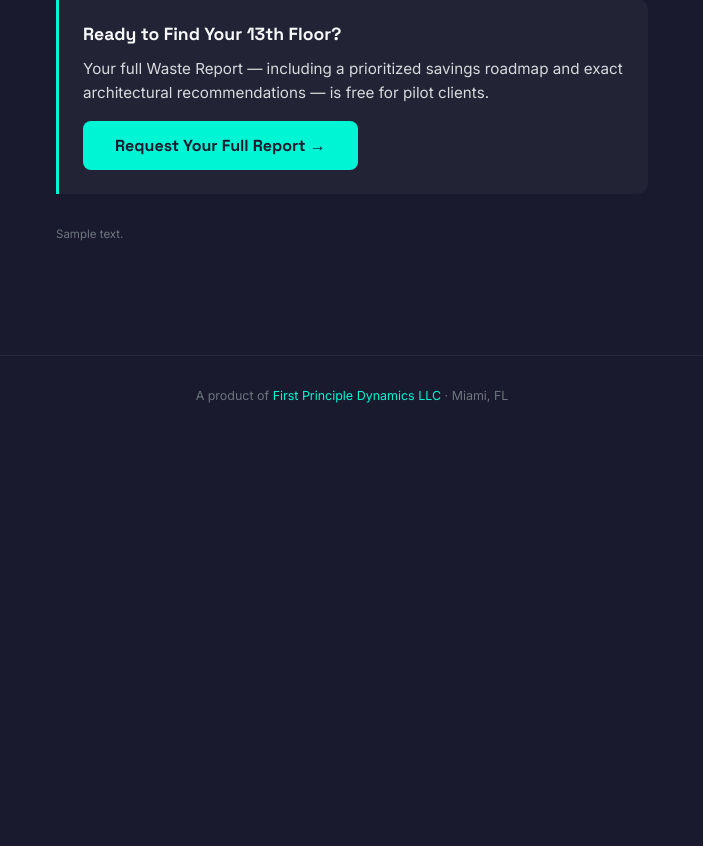
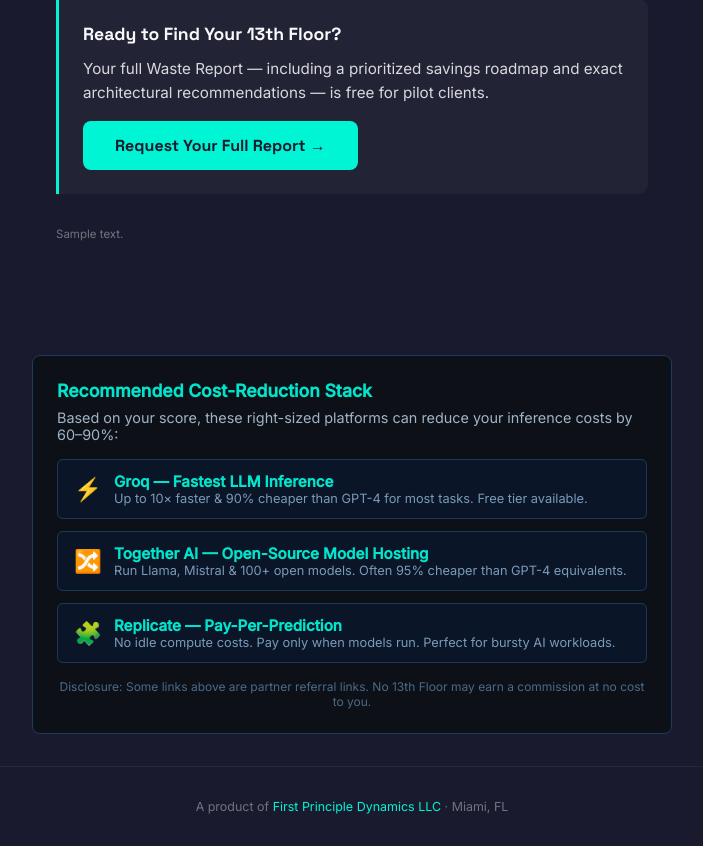
Before and after one commit to t3riah/no13thfloor, a FastAPI app: template templates/score_result.html in a window 1280 px wide. Shown: the part 962-1808 px from the top of the page, without its empty margins (288-991 px from the left). Before the commit the page ends 1365 px from the top, so only its background shows below. Run offline with FastAPI, Linux system fonts and the light colour scheme; the template is opened without the code that fills it: most values are stand-ins (such as "Sample title", 1, 10 or a date in 2020).

Commit message:
Add partner recommendation block with UTM-tracked affiliate links to results page

```diff
--- a/templates/score_result.html
+++ b/templates/score_result.html
@@ -52,6 +52,36 @@
     </div>
     <p class="methodology-note">{{ score.methodology_note }}</p>
   </div>
+
+    <!-- PARTNER RECOMMENDATIONS: Contextual affiliate section based on score -->
+    <div class="partner-block" style="max-width:640px;margin:2rem auto;padding:1.5rem;background:#0d1117;border:1px solid #1e3a5f;border-radius:8px;">
+      <h2 style="color:#00e5cc;font-size:1.1rem;margin-bottom:0.5rem;">Recommended Cost-Reduction Stack</h2>
+      <p style="color:#a0b4c8;font-size:0.9rem;margin-bottom:1rem;">Based on your score, these right-sized platforms can reduce your inference costs by 60–90%:</p>
+      <div style="display:grid;gap:0.75rem;">
+        <a href="https://groq.com/?utm_source=no13thfloor&utm_medium=results&utm_campaign=partner" target="_blank" rel="noopener" style="display:flex;align-items:center;gap:0.75rem;padding:0.75rem 1rem;background:#0a1628;border:1px solid #1a3a5c;border-radius:6px;text-decoration:none;color:inherit;">
+          <span style="font-size:1.4rem;">⚡</span>
+          <div>
+            <div style="color:#00e5cc;font-weight:600;font-size:0.95rem;">Groq — Fastest LLM Inference</div>
+            <div style="color:#7a9ab8;font-size:0.8rem;">Up to 10× faster & 90% cheaper than GPT-4 for most tasks. Free tier available.</div>
+          </div>
+        </a>
+        <a href="https://www.together.ai/?utm_source=no13thfloor&utm_medium=results&utm_campaign=partner" target="_blank" rel="noopener" style="display:flex;align-items:center;gap:0.75rem;padding:0.75rem 1rem;background:#0a1628;border:1px solid #1a3a5c;border-radius:6px;text-decoration:none;color:inherit;">
+          <span style="font-size:1.4rem;">🔀</span>
+          <div>
+            <div style="color:#00e5cc;font-weight:600;font-size:0.95rem;">Together AI — Open-Source Model Hosting</div>
+            <div style="color:#7a9ab8;font-size:0.8rem;">Run Llama, Mistral & 100+ open models. Often 95% cheaper than GPT-4 equivalents.</div>
+          </div>
+        </a>
+        <a href="https://replicate.com/?utm_source=no13thfloor&utm_medium=results&utm_campaign=partner" target="_blank" rel="noopener" style="display:flex;align-items:center;gap:0.75rem;padding:0.75rem 1rem;background:#0a1628;border:1px solid #1a3a5c;border-radius:6px;text-decoration:none;color:inherit;">
+          <span style="font-size:1.4rem;">🧩</span>
+          <div>
+            <div style="color:#00e5cc;font-weight:600;font-size:0.95rem;">Replicate — Pay-Per-Prediction</div>
+            <div style="color:#7a9ab8;font-size:0.8rem;">No idle compute costs. Pay only when models run. Perfect for bursty AI workloads.</div>
+          </div>
+        </a>
+      </div>
+      <p style="color:#4a6a88;font-size:0.75rem;margin-top:1rem;text-align:center;">Disclosure: Some links above are partner referral links. No 13th Floor may earn a commission at no cost to you.</p>
+    </div>
   <footer>
     A product of <a href="https://firstprincipledynamics.com">First Principle Dynamics LLC</a> &middot; Miami, FL
   </footer>
```
